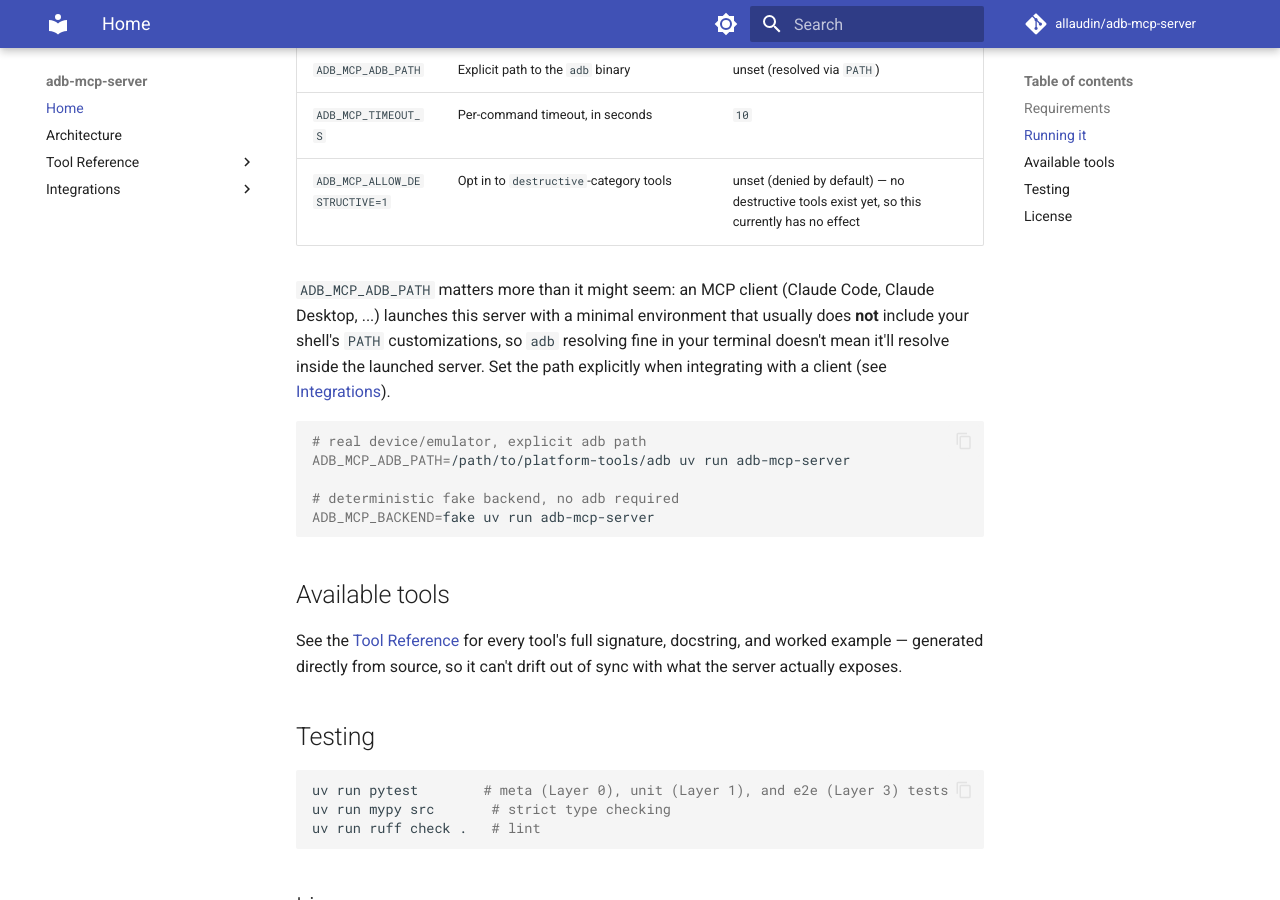
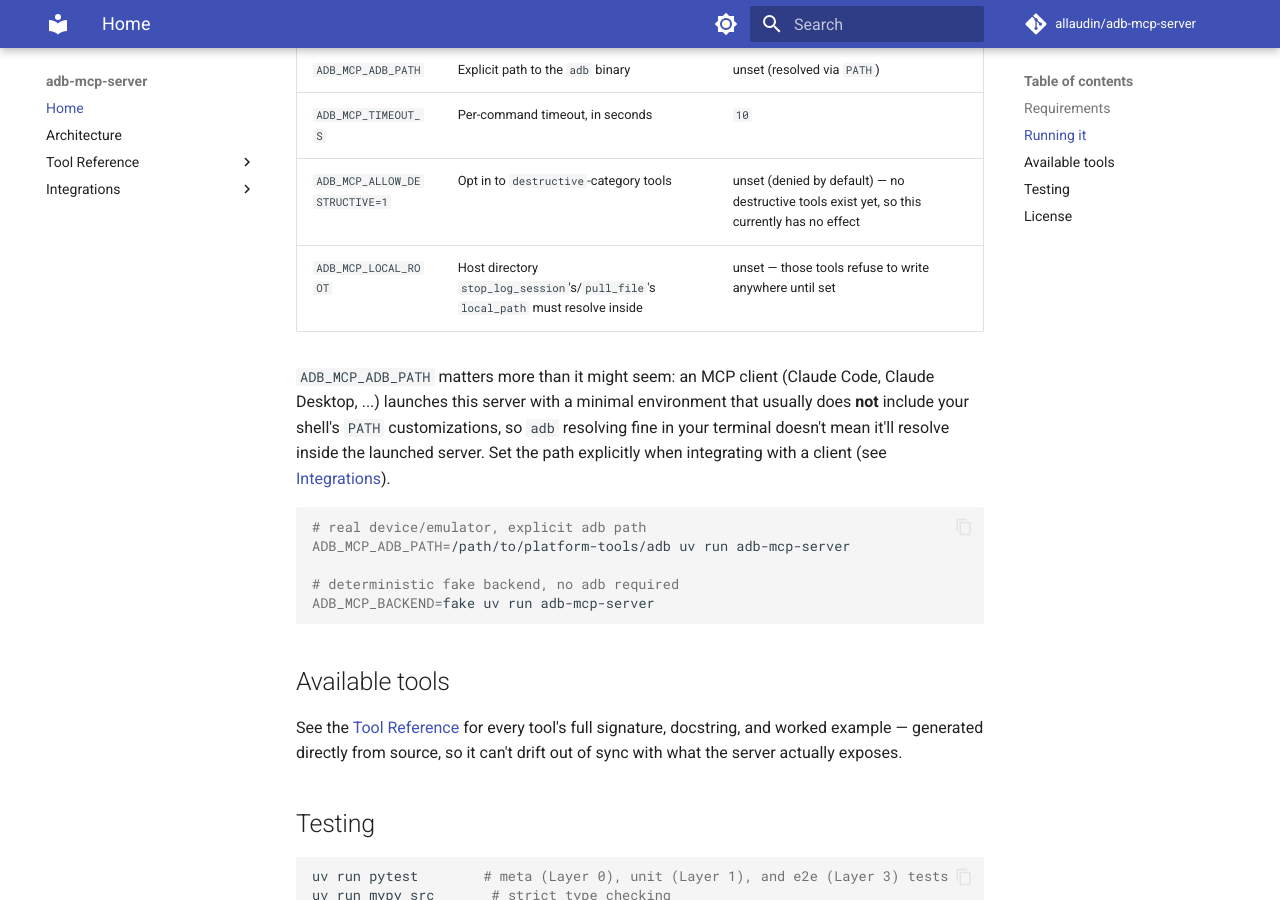
Before and after one commit to allaudin/adb-automation-mcp, an MkDocs documentation site: the page built from docs/index.md, in a window 1280 px wide and 900 px high, scrolled down 733 px. Built offline with MkDocs 1.6.1 and Material for MkDocs 9.7.7, drawn with Linux system fonts in a browser that asks for light colours; comment, search, counter and statistics services are not loaded.

Commit message:
docs: add ADB_MCP_LOCAL_ROOT to env var table

```diff
--- a/docs/index.md
+++ b/docs/index.md
@@ -26,6 +26,7 @@
 | `ADB_MCP_ADB_PATH` | Explicit path to the `adb` binary | unset (resolved via `PATH`) |
 | `ADB_MCP_TIMEOUT_S` | Per-command timeout, in seconds | `10` |
 | `ADB_MCP_ALLOW_DESTRUCTIVE=1` | Opt in to `destructive`-category tools | unset (denied by default) — no destructive tools exist yet, so this currently has no effect |
+| `ADB_MCP_LOCAL_ROOT` | Host directory `stop_log_session`'s/`pull_file`'s `local_path` must resolve inside | unset — those tools refuse to write anywhere until set |
 
 `ADB_MCP_ADB_PATH` matters more than it might seem: an MCP client (Claude Code, Claude
 Desktop, ...) launches this server with a minimal environment that usually does **not**
```
